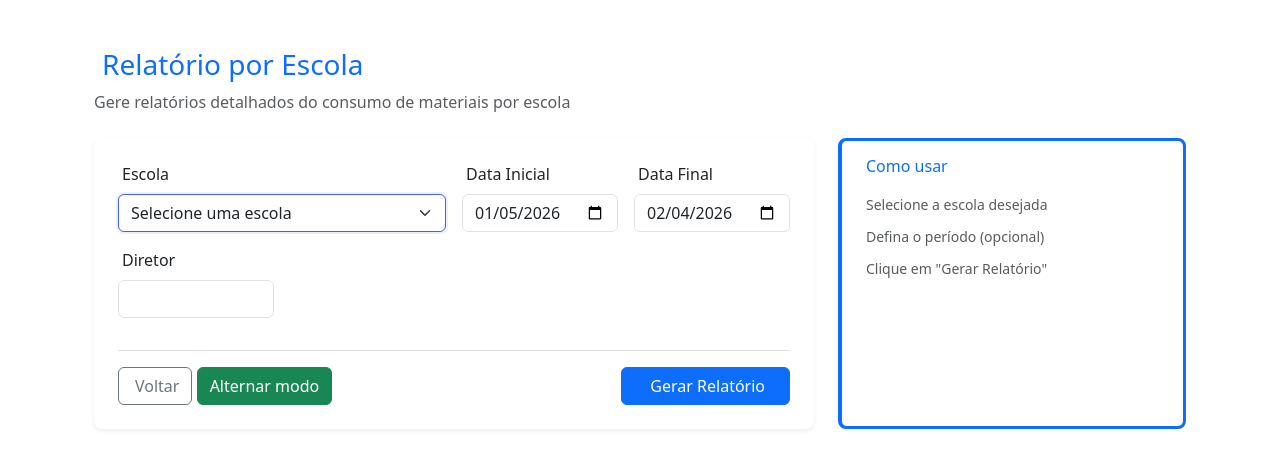
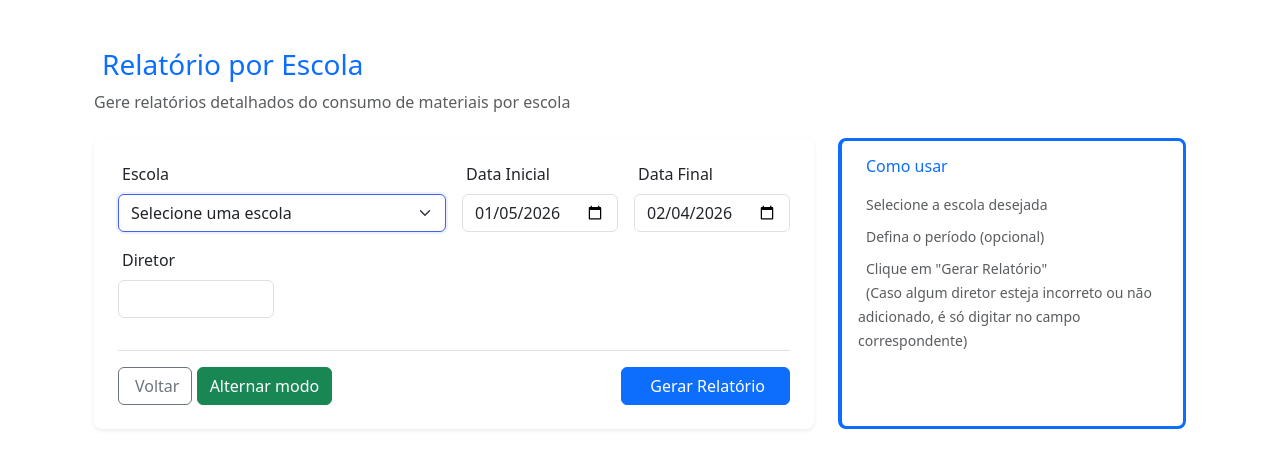
Before and after one commit to 0Jaykxz/locus-amoenus, a Flask app: page /relatorio in a window 1280 px wide. Shown: the top 469 px of the page. Run offline with Flask 3, Linux system fonts and the light colour scheme; data that the repository does not hold is empty; parts of the project's set-up code (start-up, migrations or seed data) failed here and were passed over.

Commit message:
Atualizar opções de diretor no relatório e adicionar instruções para correção

```diff
--- a/templates/relatorio.html
+++ b/templates/relatorio.html
@@ -75,7 +75,7 @@
                                                                         <option value="Amilton Barbosa Dias">
                                                                         <option value="Mikelli Dinkoski Menezes">
                                                                         <option value="Sandra Barbosa">
-                                                                        <option value="Maria Rosa Richter">
+                                                                        <option value="Claudete Cavallari">
                                                                         </datalist>
                         </div>
 
@@ -124,6 +124,12 @@
                             <small class="text-muted">
                                 <i class="fas fa-check-circle text-success me-2"></i>
                                 Clique em "Gerar Relatório"
+                            </small>
+                        </li>
+                        <li>
+                            <small class="text-muted">
+                                <i class="fas fa-check-circle text-success me-2"></i>
+                                (Caso algum diretor esteja incorreto ou não adicionado, é só digitar no campo correspondente)
                             </small>
                         </li>
                     </ul>
```
